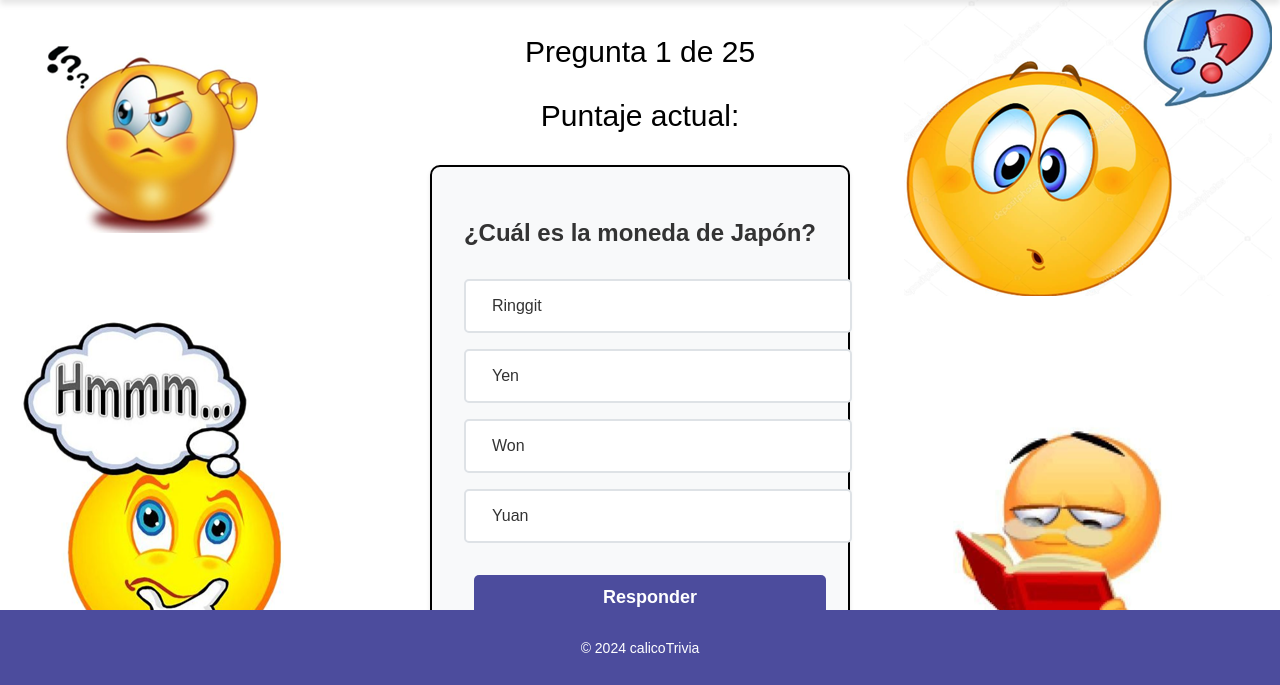
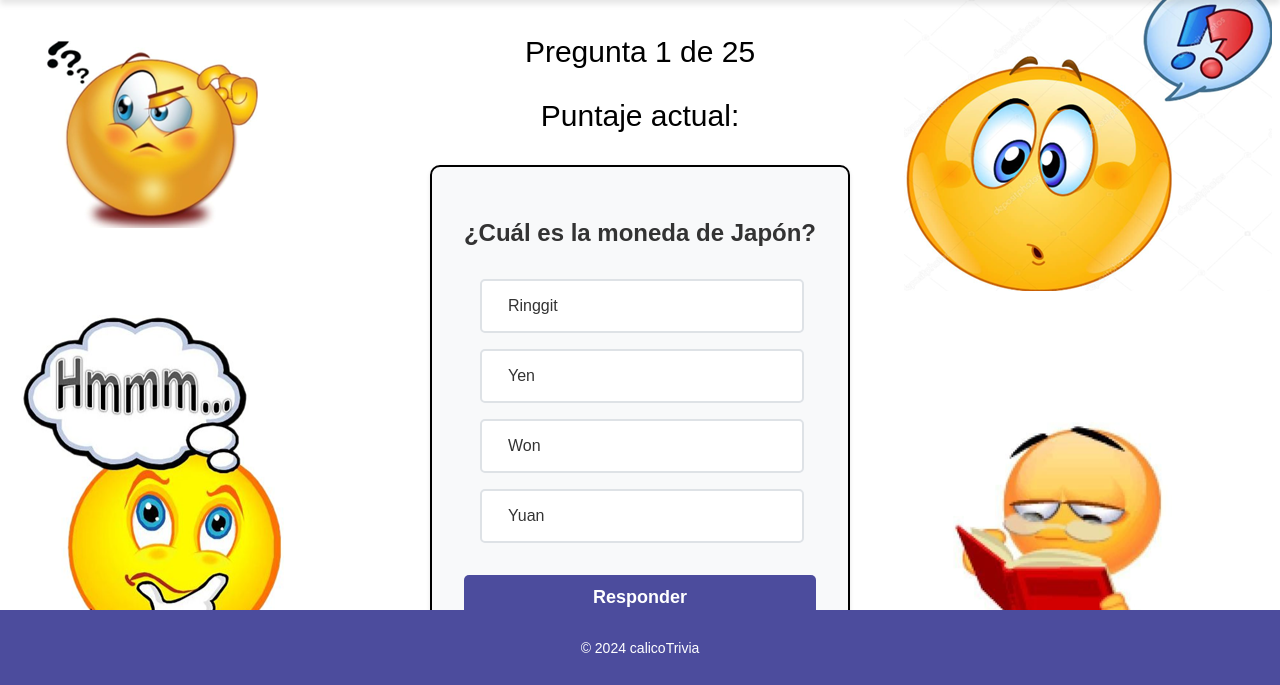
Before and after one commit to d4glock/trivia, a Django app: page /game/ in a window 1280 px wide. Shown: the part 115-800 px from the top of the page. Run offline with Django 5.2, Linux system fonts and the light colour scheme; a user stored in the database is signed in; data comes from the database, SQL or seed files in the repository; both versions use the stored data as it was after the commit.

Commit message:
cambios css

```diff
--- a/trivia_project/static/styles.css
+++ b/trivia_project/static/styles.css
@@ -73,7 +73,6 @@ body {
 
 .main-content .btn {
     padding: 12px 24px;
-    margin: 10px;
     font-size: 18px;
     text-decoration: none;
     color: #ffffff;
--- a/trivia_project/templates/games/game.html
+++ b/trivia_project/templates/games/game.html
@@ -72,11 +72,12 @@
     }
 
     .options {
-        display: flex;
-        flex-direction: column;
-        gap: 1rem;
-        margin: 2rem 0;
+    display: flex;
+    flex-direction: column;
+    gap: 1rem;
+    margin: 2rem 1rem;
     }
+
 
     .option-button {
         display: block;
@@ -87,7 +88,8 @@
         border-radius: 5px;
         cursor: pointer;
         transition: all 0.3s ease;
-        width: 100%;
+        width: calc(100% - 2rem);
+        margin: 0 auto;
     }
 
     .option-button:hover {
```
Also changed, not shown: trivia_project/db.sqlite3.
